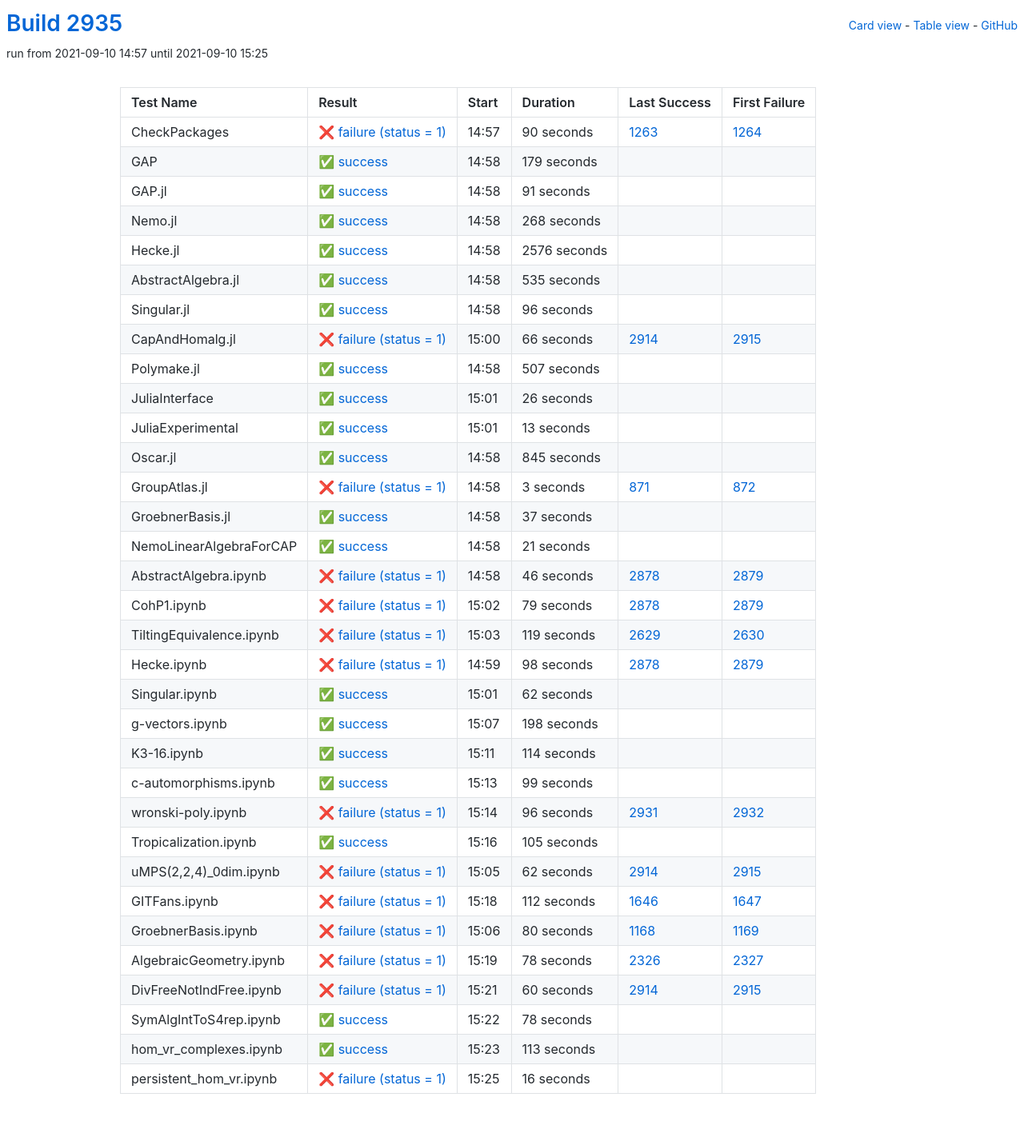
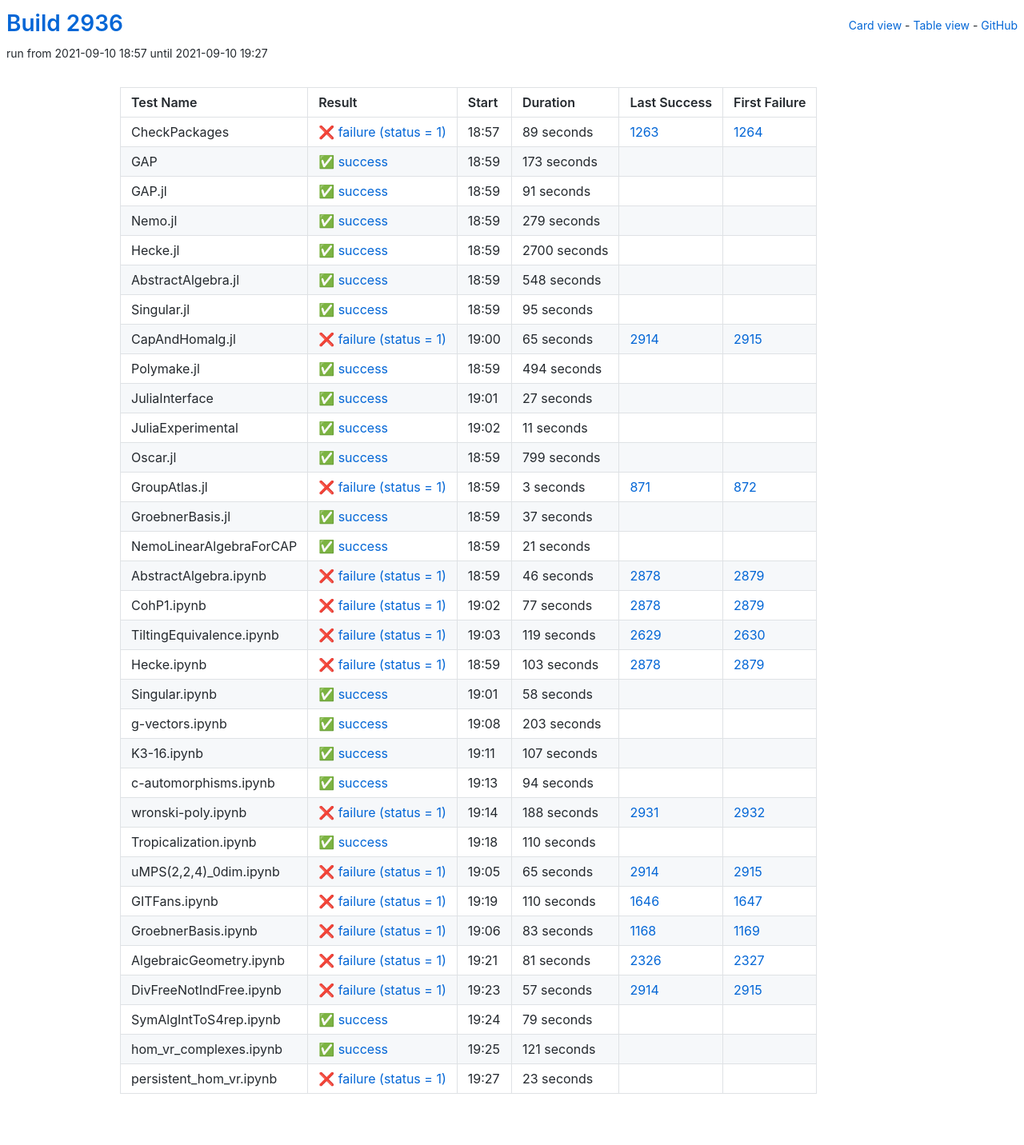
Before and after one commit to oscar-system/oscar-ci-status-stable, a Jekyll site: the page built from table.html, in a window 1280 px wide. Shown: the whole page at 80% size. Built offline with Jekyll 4.4.1, drawn with Linux system fonts in a browser that asks for light colours.

Commit message:
Build #2936

```diff
--- a/_data/ci.yml
+++ b/_data/ci.yml
@@ -1,6 +1,6 @@
 ---
-build: 2935
-build_url: https://oscarci.mathematik.uni-kl.de/job/oscar-stable/2935/
+build: 2936
+build_url: https://oscarci.mathematik.uni-kl.de/job/oscar-stable/2936/
 job: oscar-stable
 organization: oscar-system
 repo: oscar-ci-status-stable
@@ -8,32 +8,32 @@ repourl: https://github.com/oscar-system/oscar-ci-status-stable
 tests:
 - name: CheckPackages
   id: checkpackages
-  log: https://oscarci.mathematik.uni-kl.de/job/oscar-stable/2935/artifact/logs/build-2935/CheckPackages.log
-  start: 2021-09-10 14:57
+  log: https://oscarci.mathematik.uni-kl.de/job/oscar-stable/2936/artifact/logs/build-2936/CheckPackages.log
+  start: 2021-09-10 18:57
   success: false
   exitcode: 1
   status: failure
-  duration: 90
+  duration: 89
   last_success: 1263
   last_success_url: https://oscarci.mathematik.uni-kl.de/job/oscar-stable/1263/
   first_failure: 1264
   first_failure_url: https://oscarci.mathematik.uni-kl.de/job/oscar-stable/1264/
 - name: GAP
   id: gap
-  log: https://oscarci.mathematik.uni-kl.de/job/oscar-stable/2935/artifact/logs/build-2935/GAP.log
-  start: 2021-09-10 14:58
+  log: https://oscarci.mathematik.uni-kl.de/job/oscar-stable/2936/artifact/logs/build-2936/GAP.log
+  start: 2021-09-10 18:59
   success: true
   exitcode: 0
   status: success
-  duration: 179
+  duration: 173
   last_success: false
   last_success_url:
   first_failure: false
   first_failure_url:
 - name: GAP.jl
   id: gap-jl
-  log: https://oscarci.mathematik.uni-kl.de/job/oscar-stable/2935/artifact/logs/build-2935/GAP.jl.log
-  start: 2021-09-10 14:58
+  log: https://oscarci.mathematik.uni-kl.de/job/oscar-stable/2936/artifact/logs/build-2936/GAP.jl.log
+  start: 2021-09-10 18:59
   success: true
   exitcode: 0
   status: success
@@ -44,116 +44,116 @@ tests:
   first_failure_url:
 - name: Nemo.jl
   id: nemo-jl
-  log: https://oscarci.mathematik.uni-kl.de/job/oscar-stable/2935/artifact/logs/build-2935/Nemo.jl.log
-  start: 2021-09-10 14:58
+  log: https://oscarci.mathematik.uni-kl.de/job/oscar-stable/2936/artifact/logs/build-2936/Nemo.jl.log
+  start: 2021-09-10 18:59
   success: true
   exitcode: 0
   status: success
-  duration: 268
+  duration: 279
   last_success: false
   last_success_url:
   first_failure: false
   first_failure_url:
 - name: Hecke.jl
   id: hecke-jl
-  log: https://oscarci.mathematik.uni-kl.de/job/oscar-stable/2935/artifact/logs/build-2935/Hecke.jl.log
-  start: 2021-09-10 14:58
+  log: https://oscarci.mathematik.uni-kl.de/job/oscar-stable/2936/artifact/logs/build-2936/Hecke.jl.log
+  start: 2021-09-10 18:59
   success: true
   exitcode: 0
   status: success
-  duration: 2576
+  duration: 2700
   last_success: false
   last_success_url:
   first_failure: false
   first_failure_url:
 - name: AbstractAlgebra.jl
   id: abstractalgebra-jl
-  log: https://oscarci.mathematik.uni-kl.de/job/oscar-stable/2935/artifact/logs/build-2935/AbstractAlgebra.jl.log
-  start: 2021-09-10 14:58
+  log: https://oscarci.mathematik.uni-kl.de/job/oscar-stable/2936/artifact/logs/build-2936/AbstractAlgebra.jl.log
+  start: 2021-09-10 18:59
   success: true
   exitcode: 0
   status: success
-  duration: 535
+  duration: 548
   last_success: false
   last_success_url:
   first_failure: false
   first_failure_url:
 - name: Singular.jl
   id: singular-jl
-  log: https://oscarci.mathematik.uni-kl.de/job/oscar-stable/2935/artifact/logs/build-2935/Singular.jl.log
-  start: 2021-09-10 14:58
+  log: https://oscarci.mathematik.uni-kl.de/job/oscar-stable/2936/artifact/logs/build-2936/Singular.jl.log
+  start: 2021-09-10 18:59
   success: true
   exitcode: 0
   status: success
-  duration: 96
+  duration: 95
   last_success: false
   last_success_url:
   first_failure: false
   first_failure_url:
 - name: CapAndHomalg.jl
   id: capandhomalg-jl
-  log: https://oscarci.mathematik.uni-kl.de/job/oscar-stable/2935/artifact/logs/build-2935/CapAndHomalg.jl.log
-  start: 2021-09-10 15:00
+  log: https://oscarci.mathematik.uni-kl.de/job/oscar-stable/2936/artifact/logs/build-2936/CapAndHomalg.jl.log
+  start: 2021-09-10 19:00
   success: false
   exitcode: 1
   status: failure
-  duration: 66
+  duration: 65
   last_success: 2914
   last_success_url: https://oscarci.mathematik.uni-kl.de/job/oscar-stable/2914/
   first_failure: 2915
   first_failure_url: https://oscarci.mathematik.uni-kl.de/job/oscar-stable/2915/
 - name: Polymake.jl
   id: polymake-jl
-  log: https://oscarci.mathematik.uni-kl.de/job/oscar-stable/2935/artifact/logs/build-2935/Polymake.jl.log
-  start: 2021-09-10 14:58
+  log: https://oscarci.mathematik.uni-kl.de/job/oscar-stable/2936/artifact/logs/build-2936/Polymake.jl.log
+  start: 2021-09-10 18:59
   success: true
   exitcode: 0
   status: success
-  duration: 507
+  duration: 494
   last_success: false
   last_success_url:
   first_failure: false
   first_failure_url:
 - name: JuliaInterface
   id: juliainterface
-  log: https://oscarci.mathematik.uni-kl.de/job/oscar-stable/2935/artifact/logs/build-2935/JuliaInterface.log
-  start: 2021-09-10 15:01
+  log: https://oscarci.mathematik.uni-kl.de/job/oscar-stable/2936/artifact/logs/build-2936/JuliaInterface.log
+  start: 2021-09-10 19:01
   success: true
   exitcode: 0
   status: success
-  duration: 26
+  duration: 27
   last_success: false
   last_success_url:
   first_failure: false
   first_failure_url:
 - name: JuliaExperimental
   id: juliaexperimental
-  log: https://oscarci.mathematik.uni-kl.de/job/oscar-stable/2935/artifact/logs/build-2935/JuliaExperimental.log
-  start: 2021-09-10 15:01
+  log: https://oscarci.mathematik.uni-kl.de/job/oscar-stable/2936/artifact/logs/build-2936/JuliaExperimental.log
+  start: 2021-09-10 19:02
   success: true
   exitcode: 0
   status: success
-  duration: 13
+  duration: 11
   last_success: false
   last_success_url:
   first_failure: false
   first_failure_url:
 - name: Oscar.jl
   id: oscar-jl
-  log: https://oscarci.mathematik.uni-kl.de/job/oscar-stable/2935/artifact/logs/build-2935/Oscar.jl.log
-  start: 2021-09-10 14:58
+  log: https://oscarci.mathematik.uni-kl.de/job/oscar-stable/2936/artifact/logs/build-2936/Oscar.jl.log
+  start: 2021-09-10 18:59
   success: true
   exitcode: 0
   status: success
-  duration: 845
+  duration: 799
   last_success: false
   last_success_url:
   first_failure: false
   first_failure_url:
 - name: GroupAtlas.jl
   id: groupatlas-jl
-  log: https://oscarci.mathematik.uni-kl.de/job/oscar-stable/2935/artifact/logs/build-2935/GroupAtlas.jl.log
-  start: 2021-09-10 14:58
+  log: https://oscarci.mathematik.uni-kl.de/job/oscar-stable/2936/artifact/logs/build-2936/GroupAtlas.jl.log
+  start: 2021-09-10 18:59
   success: false
   exitcode: 1
   status: failure
@@ -164,8 +164,8 @@ tests:
   first_failure_url: https://oscarci.mathematik.uni-kl.de/job/oscar-stable/872/
 - name: GroebnerBasis.jl
   id: groebnerbasis-jl
-  log: https://oscarci.mathematik.uni-kl.de/job/oscar-stable/2935/artifact/logs/build-2935/GroebnerBasis.jl.log
-  start: 2021-09-10 14:58
+  log: https://oscarci.mathematik.uni-kl.de/job/oscar-stable/2936/artifact/logs/build-2936/GroebnerBasis.jl.log
+  start: 2021-09-10 18:59
   success: true
   exitcode: 0
   status: success
@@ -176,8 +176,8 @@ tests:
   first_failure_url:
 - name: NemoLinearAlgebraForCAP
   id: nemolinearalgebraforcap
-  log: https://oscarci.mathematik.uni-kl.de/job/oscar-stable/2935/artifact/logs/build-2935/NemoLinearAlgebraForCAP.log
-  start: 2021-09-10 14:58
+  log: https://oscarci.mathematik.uni-kl.de/job/oscar-stable/2936/artifact/logs/build-2936/NemoLinearAlgebraForCAP.log
+  start: 2021-09-10 18:59
   success: true
   exitcode: 0
   status: success
@@ -188,8 +188,8 @@ tests:
   first_failure_url:
 - name: AbstractAlgebra.ipynb
   id: abstractalgebra-ipynb
-  log: https://oscarci.mathematik.uni-kl.de/job/oscar-stable/2935/artifact/logs/build-2935/AbstractAlgebra.ipynb.log
-  start: 2021-09-10 14:58
+  log: https://oscarci.mathematik.uni-kl.de/job/oscar-stable/2936/artifact/logs/build-2936/AbstractAlgebra.ipynb.log
+  start: 2021-09-10 18:59
   success: false
   exitcode: 1
   status: failure
@@ -200,20 +200,20 @@ tests:
   first_failure_url: https://oscarci.mathematik.uni-kl.de/job/oscar-stable/2879/
 - name: CohP1.ipynb
   id: cohp1-ipynb
-  log: https://oscarci.mathematik.uni-kl.de/job/oscar-stable/2935/artifact/logs/build-2935/CohP1.ipynb.log
-  start: 2021-09-10 15:02
+  log: https://oscarci.mathematik.uni-kl.de/job/oscar-stable/2936/artifact/logs/build-2936/CohP1.ipynb.log
+  start: 2021-09-10 19:02
   success: false
   exitcode: 1
   status: failure
-  duration: 79
+  duration: 77
   last_success: 2878
   last_success_url: https://oscarci.mathematik.uni-kl.de/job/oscar-stable/2878/
   first_failure: 2879
   first_failure_url: https://oscarci.mathematik.uni-kl.de/job/oscar-stable/2879/
 - name: TiltingEquivalence.ipynb
   id: tiltingequivalence-ipynb
-  log: https://oscarci.mathematik.uni-kl.de/job/oscar-stable/2935/artifact/logs/build-2935/TiltingEquivalence.ipynb.log
-  start: 2021-09-10 15:03
+  log: https://oscarci.mathematik.uni-kl.de/job/oscar-stable/2936/artifact/logs/build-2936/TiltingEquivalence.ipynb.log
+  start: 2021-09-10 19:03
   success: false
   exitcode: 1
   status: failure
@@ -224,180 +224,180 @@ tests:
   first_failure_url: https://oscarci.mathematik.uni-kl.de/job/oscar-stable/2630/
 - name: Hecke.ipynb
   id: hecke-ipynb
-  log: https://oscarci.mathematik.uni-kl.de/job/oscar-stable/2935/artifact/logs/build-2935/Hecke.ipynb.log
-  start: 2021-09-10 14:59
+  log: https://oscarci.mathematik.uni-kl.de/job/oscar-stable/2936/artifact/logs/build-2936/Hecke.ipynb.log
+  start: 2021-09-10 18:59
   success: false
   exitcode: 1
   status: failure
-  duration: 98
+  duration: 103
   last_success: 2878
   last_success_url: https://oscarci.mathematik.uni-kl.de/job/oscar-stable/2878/
   first_failure: 2879
   first_failure_url: https://oscarci.mathematik.uni-kl.de/job/oscar-stable/2879/
 - name: Singular.ipynb
   id: singular-ipynb
-  log: https://oscarci.mathematik.uni-kl.de/job/oscar-stable/2935/artifact/logs/build-2935/Singular.ipynb.log
-  start: 2021-09-10 15:01
+  log: https://oscarci.mathematik.uni-kl.de/job/oscar-stable/2936/artifact/logs/build-2936/Singular.ipynb.log
+  start: 2021-09-10 19:01
   success: true
   exitcode: 0
   status: success
-  duration: 62
+  duration: 58
   last_success: false
   last_success_url:
   first_failure: false
   first_failure_url:
 - name: g-vectors.ipynb
   id: g-vectors-ipynb
-  log: https://oscarci.mathematik.uni-kl.de/job/oscar-stable/2935/artifact/logs/build-2935/g-vectors.ipynb.log
-  start: 2021-09-10 15:07
+  log: https://oscarci.mathematik.uni-kl.de/job/oscar-stable/2936/artifact/logs/build-2936/g-vectors.ipynb.log
+  start: 2021-09-10 19:08
   success: true
   exitcode: 0
   status: success
-  duration: 198
+  duration: 203
   last_success: false
   last_success_url:
   first_failure: false
   first_failure_url:
 - name: K3-16.ipynb
   id: k3-16-ipynb
-  log: https://oscarci.mathematik.uni-kl.de/job/oscar-stable/2935/artifact/logs/build-2935/K3-16.ipynb.log
-  start: 2021-09-10 15:11
+  log: https://oscarci.mathematik.uni-kl.de/job/oscar-stable/2936/artifact/logs/build-2936/K3-16.ipynb.log
+  start: 2021-09-10 19:11
   success: true
   exitcode: 0
   status: success
-  duration: 114
+  duration: 107
   last_success: false
   last_success_url:
   first_failure: false
   first_failure_url:
 - name: c-automorphisms.ipynb
   id: c-automorphisms-ipynb
-  log: https://oscarci.mathematik.uni-kl.de/job/oscar-stable/2935/artifact/logs/build-2935/c-automorphisms.ipynb.log
-  start: 2021-09-10 15:13
+  log: https://oscarci.mathematik.uni-kl.de/job/oscar-stable/2936/artifact/logs/build-2936/c-automorphisms.ipynb.log
+  start: 2021-09-10 19:13
   success: true
   exitcode: 0
   status: success
-  duration: 99
+  duration: 94
   last_success: false
   last_success_url:
   first_failure: false
   first_failure_url:
 - name: wronski-poly.ipynb
   id: wronski-poly-ipynb
-  log: https://oscarci.mathematik.uni-kl.de/job/oscar-stable/2935/artifact/logs/build-2935/wronski-poly.ipynb.log
-  start: 2021-09-10 15:14
+  log: https://oscarci.mathematik.uni-kl.de/job/oscar-stable/2936/artifact/logs/build-2936/wronski-poly.ipynb.log
+  start: 2021-09-10 19:14
   success: false
   exitcode: 1
   status: failure
-  duration: 96
+  duration: 188
   last_success: 2931
   last_success_url: https://oscarci.mathematik.uni-kl.de/job/oscar-stable/2931/
   first_failure: 2932
   first_failure_url: https://oscarci.mathematik.uni-kl.de/job/oscar-stable/2932/
 - name: Tropicalization.ipynb
   id: tropicalization-ipynb
-  log: https://oscarci.mathematik.uni-kl.de/job/oscar-stable/2935/artifact/logs/build-2935/Tropicalization.ipynb.log
-  start: 2021-09-10 15:16
+  log: https://oscarci.mathematik.uni-kl.de/job/oscar-stable/2936/artifact/logs/build-2936/Tropicalization.ipynb.log
+  start: 2021-09-10 19:18
   success: true
   exitcode: 0
   status: success
-  duration: 105
+  duration: 110
   last_success: false
   last_success_url:
   first_failure: false
   first_failure_url:
 - name: uMPS(2,2,4)_0dim.ipynb
   id: umps-2-2-4-0dim-ipynb
-  log: https://oscarci.mathematik.uni-kl.de/job/oscar-stable/2935/artifact/logs/build-2935/uMPS-2-2-4-_0dim.ipynb.log
-  start: 2021-09-10 15:05
+  log: https://oscarci.mathematik.uni-kl.de/job/oscar-stable/2936/artifact/logs/build-2936/uMPS-2-2-4-_0dim.ipynb.log
+  start: 2021-09-10 19:05
   success: false
   exitcode: 1
   status: failure
-  duration: 62
+  duration: 65
   last_success: 2914
   last_success_url: https://oscarci.mathematik.uni-kl.de/job/oscar-stable/2914/
   first_failure: 2915
   first_failure_url: https://oscarci.mathematik.uni-kl.de/job/oscar-stable/2915/
 - name: GITFans.ipynb
   id: gitfans-ipynb
-  log: https://oscarci.mathematik.uni-kl.de/job/oscar-stable/2935/artifact/logs/build-2935/GITFans.ipynb.log
-  start: 2021-09-10 15:18
+  log: https://oscarci.mathematik.uni-kl.de/job/oscar-stable/2936/artifact/logs/build-2936/GITFans.ipynb.log
+  start: 2021-09-10 19:19
   success: false
   exitcode: 1
   status: failure
-  duration: 112
+  duration: 110
   last_success: 1646
   last_success_url: https://oscarci.mathematik.uni-kl.de/job/oscar-stable/1646/
   first_failure: 1647
   first_failure_url: https://oscarci.mathematik.uni-kl.de/job/oscar-stable/1647/
 - name: GroebnerBasis.ipynb
   id: groebnerbasis-ipynb
-  log: https://oscarci.mathematik.uni-kl.de/job/oscar-stable/2935/artifact/logs/build-2935/GroebnerBasis.ipynb.log
-  start: 2021-09-10 15:06
+  log: https://oscarci.mathematik.uni-kl.de/job/oscar-stable/2936/artifact/logs/build-2936/GroebnerBasis.ipynb.log
+  start: 2021-09-10 19:06
   success: false
   exitcode: 1
   status: failure
-  duration: 80
+  duration: 83
   last_success: 1168
   last_success_url: https://oscarci.mathematik.uni-kl.de/job/oscar-stable/1168/
   first_failure: 1169
   first_failure_url: https://oscarci.mathematik.uni-kl.de/job/oscar-stable/1169/
 - name: AlgebraicGeometry.ipynb
   id: algebraicgeometry-ipynb
-  log: https://oscarci.mathematik.uni-kl.de/job/oscar-stable/2935/artifact/logs/build-2935/AlgebraicGeometry.ipynb.log
-  start: 2021-09-10 15:19
+  log: https://oscarci.mathematik.uni-kl.de/job/oscar-stable/2936/artifact/logs/build-2936/AlgebraicGeometry.ipynb.log
+  start: 2021-09-10 19:21
   success: false
   exitcode: 1
   status: failure
-  duration: 78
+  duration: 81
   last_success: 2326
   last_success_url: https://oscarci.mathematik.uni-kl.de/job/oscar-stable/2326/
   first_failure: 2327
   first_failure_url: https://oscarci.mathematik.uni-kl.de/job/oscar-stable/2327/
 - name: DivFreeNotIndFree.ipynb
   id: divfreenotindfree-ipynb
-  log: https://oscarci.mathematik.uni-kl.de/job/oscar-stable/2935/artifact/logs/build-2935/DivFreeNotIndFree.ipynb.log
-  start: 2021-09-10 15:21
+  log: https://oscarci.mathematik.uni-kl.de/job/oscar-stable/2936/artifact/logs/build-2936/DivFreeNotIndFree.ipynb.log
+  start: 2021-09-10 19:23
   success: false
   exitcode: 1
   status: failure
-  duration: 60
+  duration: 57
   last_success: 2914
   last_success_url: https://oscarci.mathematik.uni-kl.de/job/oscar-stable/2914/
   first_failure: 2915
   first_failure_url: https://oscarci.mathematik.uni-kl.de/job/oscar-stable/2915/
 - name: SymAlgIntToS4rep.ipynb
   id: symalginttos4rep-ipynb
-  log: https://oscarci.mathematik.uni-kl.de/job/oscar-stable/2935/artifact/logs/build-2935/SymAlgIntToS4rep.ipynb.log
-  start: 2021-09-10 15:22
+  log: https://oscarci.mathematik.uni-kl.de/job/oscar-stable/2936/artifact/logs/build-2936/SymAlgIntToS4rep.ipynb.log
+  start: 2021-09-10 19:24
   success: true
   exitcode: 0
   status: success
-  duration: 78
+  duration: 79
   last_success: false
   last_success_url:
   first_failure: false
   first_failure_url:
 - name: hom_vr_complexes.ipynb
   id: hom-vr-complexes-ipynb
-  log: https://oscarci.mathematik.uni-kl.de/job/oscar-stable/2935/artifact/logs/build-2935/hom_vr_complexes.ipynb.log
-  start: 2021-09-10 15:23
+  log: https://oscarci.mathematik.uni-kl.de/job/oscar-stable/2936/artifact/logs/build-2936/hom_vr_complexes.ipynb.log
+  start: 2021-09-10 19:25
   success: true
   exitcode: 0
   status: success
-  duration: 113
+  duration: 121
   last_success: false
   last_success_url:
   first_failure: false
   first_failure_url:
 - name: persistent_hom_vr.ipynb
   id: persistent-hom-vr-ipynb
-  log: https://oscarci.mathematik.uni-kl.de/job/oscar-stable/2935/artifact/logs/build-2935/persistent_hom_vr.ipynb.log
-  start: 2021-09-10 15:25
+  log: https://oscarci.mathematik.uni-kl.de/job/oscar-stable/2936/artifact/logs/build-2936/persistent_hom_vr.ipynb.log
+  start: 2021-09-10 19:27
   success: false
   exitcode: 1
   status: failure
-  duration: 16
+  duration: 23
   last_success: false
   last_success_url:
   first_failure: false
```
Also changed, not shown: README.md.
